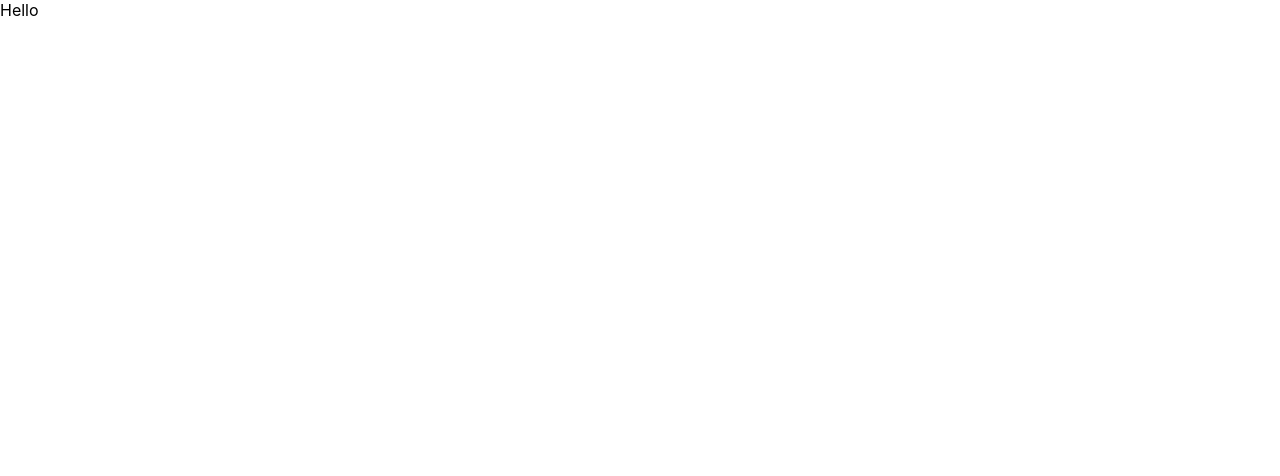
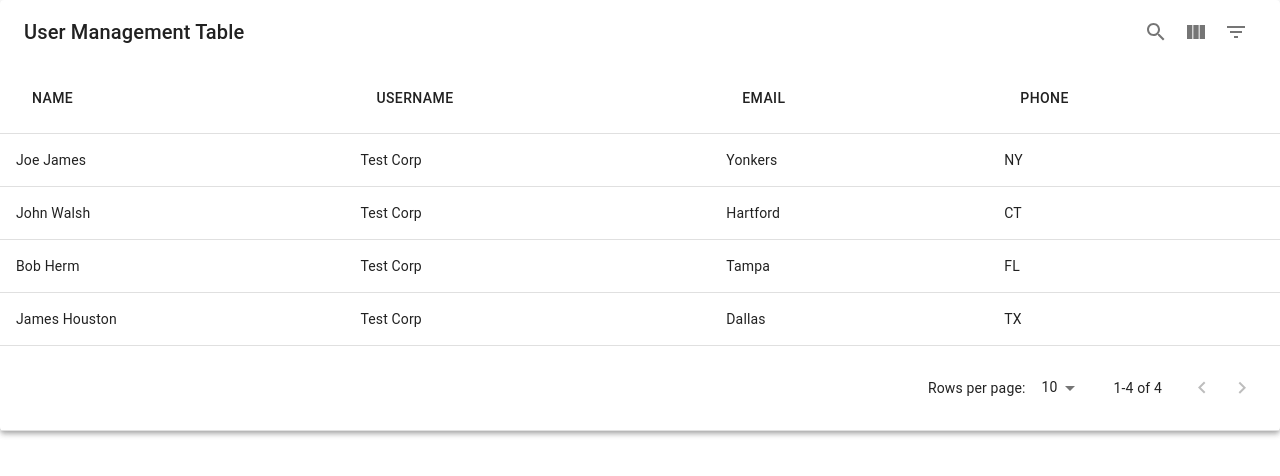
Before and after one commit to uvchuk/UMT_Project, a React (Create React App) app: page / in a window 1280 px wide. Shown: the top 476 px of the page. Built offline with nearby package versions, Linux system fonts and the light colour scheme.

Commit message:
buid UserTable component, import MUI datatable

```diff
--- a/package.json
+++ b/package.json
@@ -11,6 +11,7 @@
     "@types/node": "^16.18.108",
     "@types/react": "^18.3.5",
     "@types/react-dom": "^18.3.0",
+    "mui-datatables": "^4.3.0",
     "react": "^18.3.1",
     "react-dom": "^18.3.1",
     "react-redux": "^9.1.2",
@@ -41,5 +42,8 @@
       "last 1 firefox version",
       "last 1 safari version"
     ]
+  },
+  "devDependencies": {
+    "@types/mui-datatables": "^4.3.12"
   }
 }
--- a/src/App.tsx
+++ b/src/App.tsx
@@ -1,7 +1,12 @@
 import React from "react";
+import UserTable from "./components/UserTable/UserTable";
 
 function App() {
-  return <div>Hello</div>;
+  return (
+    <div>
+      <UserTable />
+    </div>
+  );
 }
 
 export default App;
--- /dev/null
+++ b/src/components/UserTable/UserTable.tsx
@@ -0,0 +1,30 @@
+import React from "react";
+import MUIDataTable from "mui-datatables";
+
+const UserTable = () => {
+  const columns = ["Name", "Username", "Email", "Phone"];
+
+  const data = [
+    ["Joe James", "Test Corp", "Yonkers", "NY"],
+    ["John Walsh", "Test Corp", "Hartford", "CT"],
+    ["Bob Herm", "Test Corp", "Tampa", "FL"],
+    ["James Houston", "Test Corp", "Dallas", "TX"],
+  ];
+
+  const options = {
+    download: false,
+    print: false,
+    selectableRowsHideCheckboxes: true,
+  };
+
+  return (
+    <MUIDataTable
+      title={"User Management Table"}
+      data={data}
+      columns={columns}
+      options={options}
+    />
+  );
+};
+
+export default UserTable;
```
Also changed, not shown: 1 other file (tests, documents, lock files or other folders).
